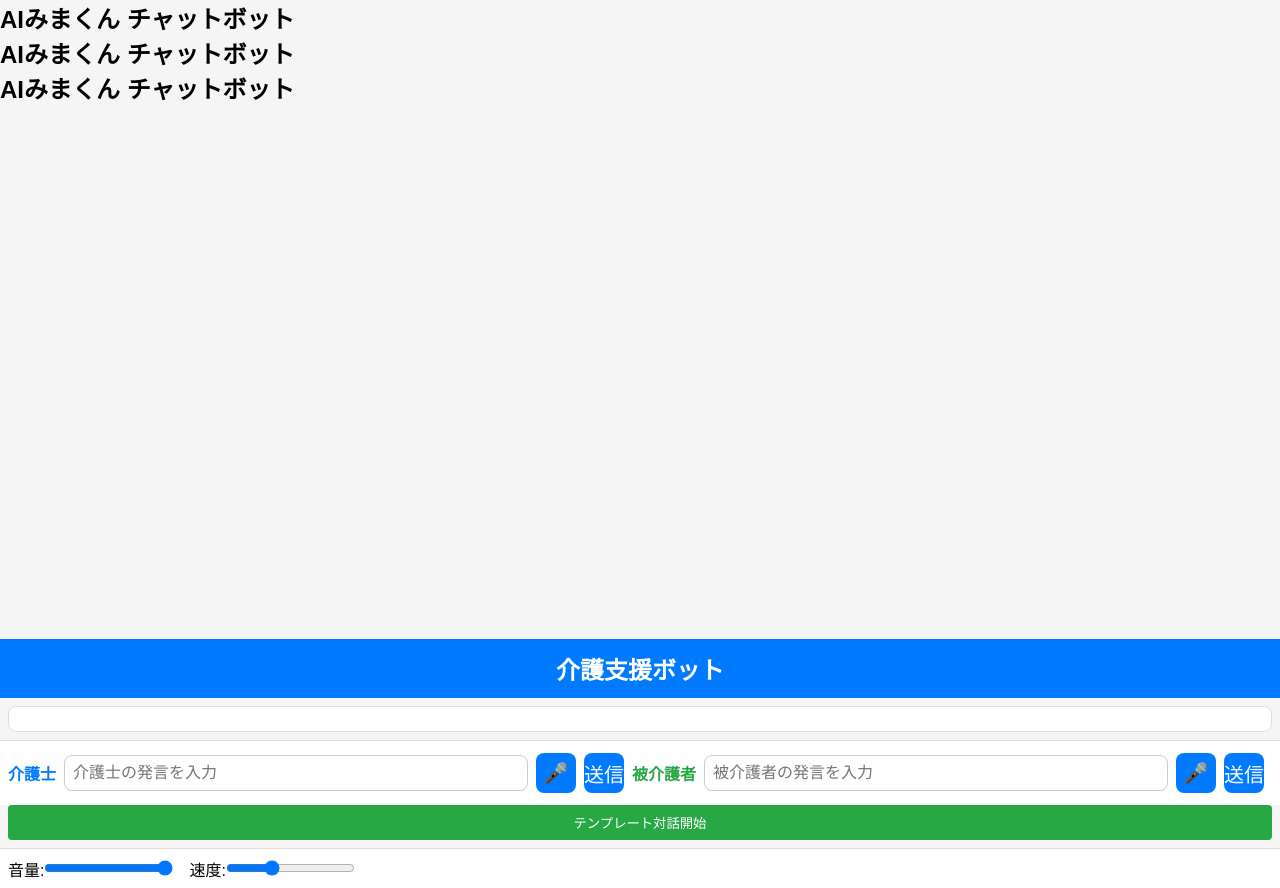
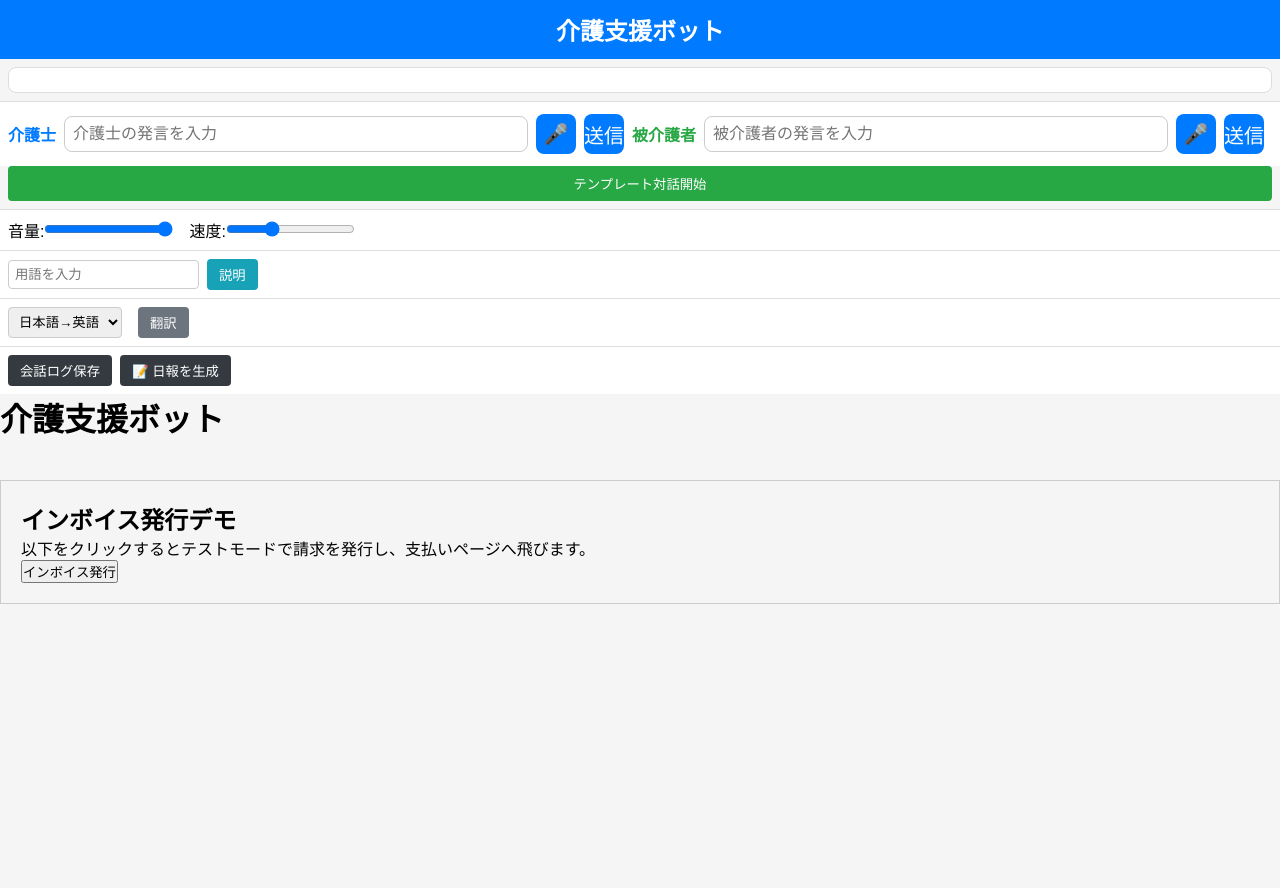
Before and after one commit to MitsunoriFukuchi692/CareBotAndInvoice_New, a Flask app: page / in a window 1280 px wide. Shown: the top 888 px of the page. After the commit the page ends 604 px from the top, so only its background shows below. Run offline with Flask 3, Linux system fonts and the light colour scheme; parts of the project's set-up code (start-up, migrations or seed data) failed here and were passed over.

Commit message:
fix: remove duplicate AIみまくん heading and update app routing

```diff
--- a/templates/index.html
+++ b/templates/index.html
@@ -4,10 +4,6 @@
   <meta charset="UTF-8" />
   <title>AIみまくんトップ</title>
 </head>
-<body>
-  <h2>AIみまくん チャットボット</h2>
-  <iframe src="/chatbot" width="100%" height="600" style="border:none;"></iframe>
-</body>
 </html>
 <!DOCTYPE html>
 <html lang="ja">
```
